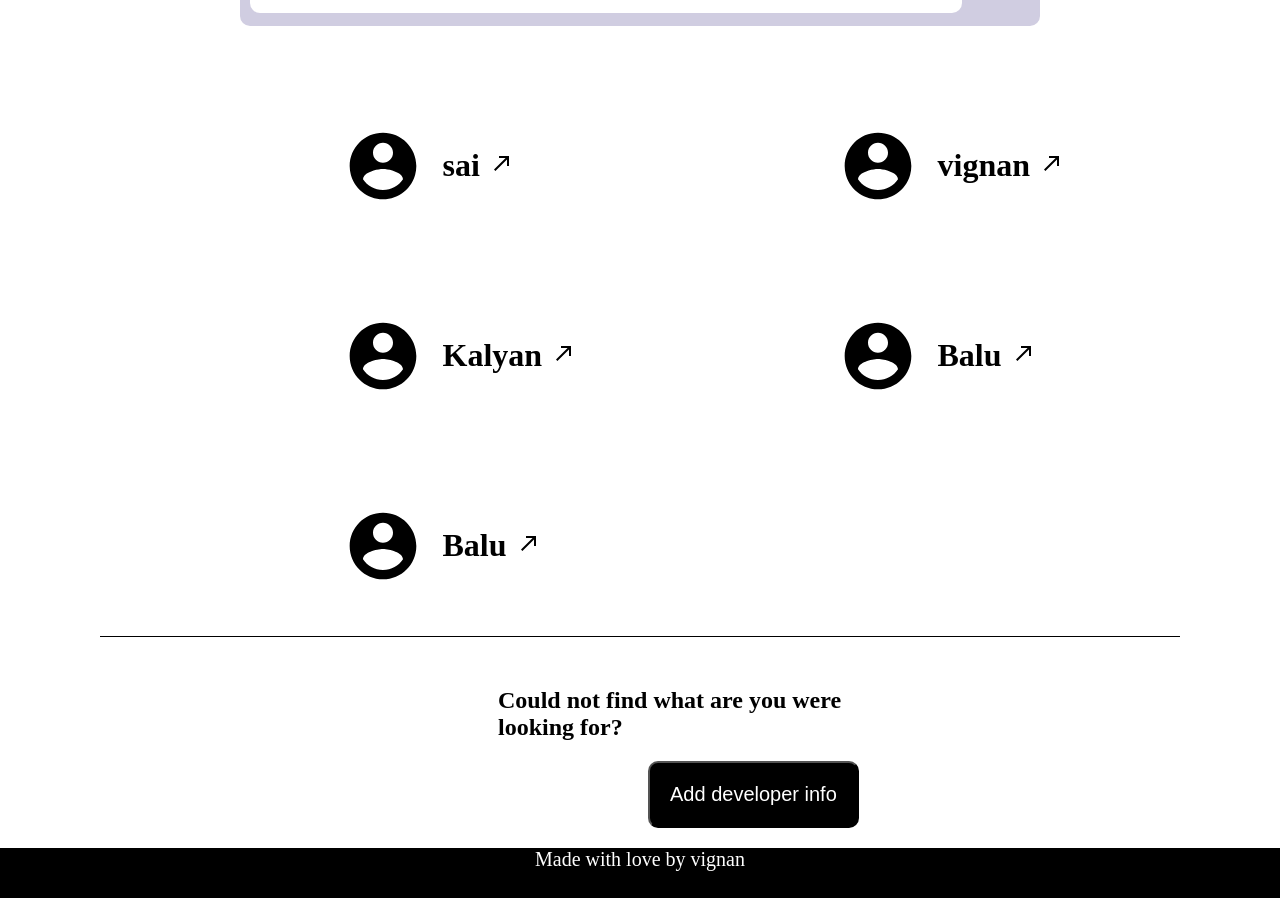
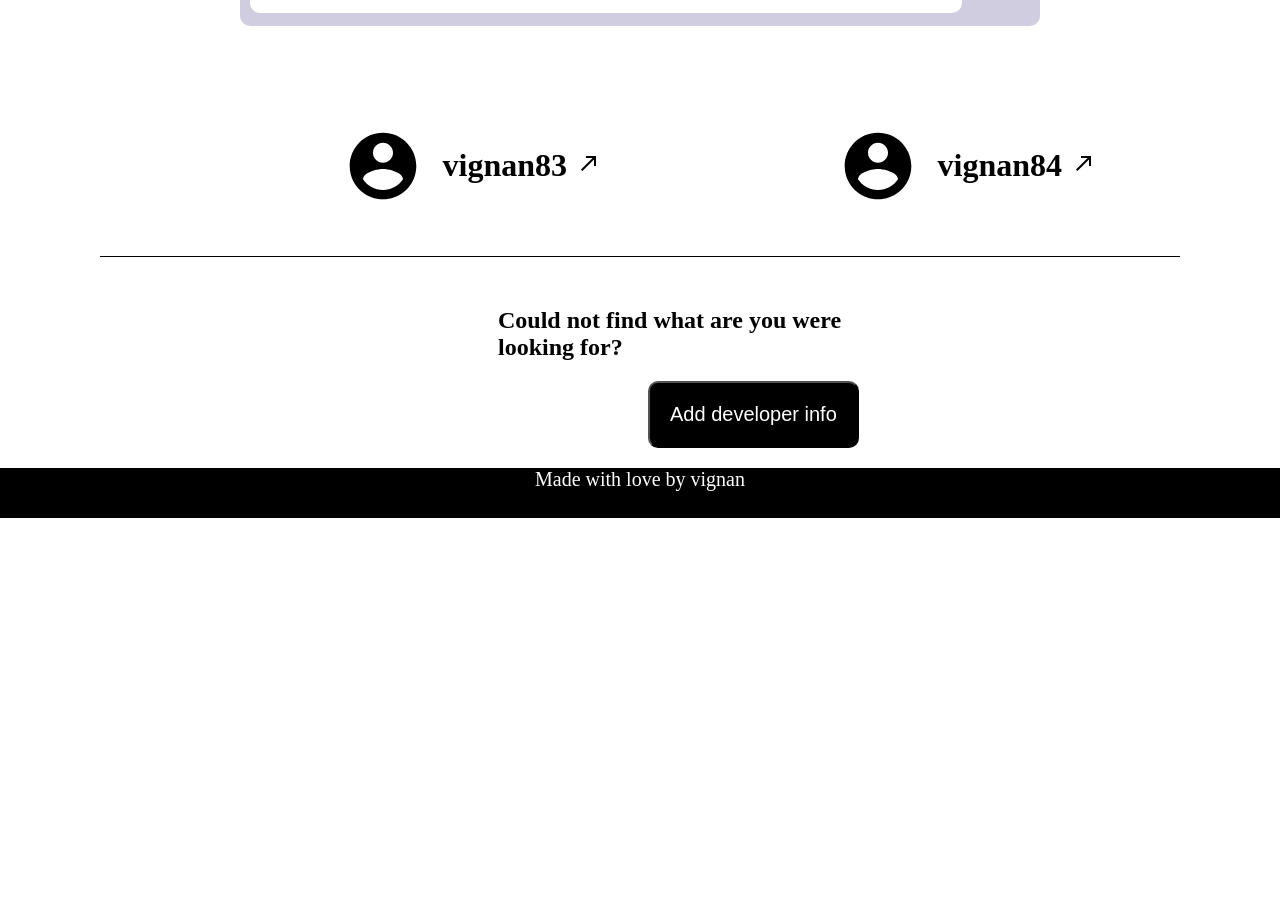
Before and after one commit to chunchuakhil/developer_profile, a React (Create React App) app: page / in a window 1280 px wide. Shown: the part 843-1741 px from the top of the page. After the commit the page ends 1361 px from the top, so only its background shows below. Built offline with nearby package versions, Linux system fonts and the light colour scheme.

Commit message:
add developer

```diff
--- a/src/Components/App.js
+++ b/src/Components/App.js
@@ -1,4 +1,4 @@
-import React,{useState,useContext} from "react";
+import React, { useState } from "react";
 import logo from "./Images/test.png";
 
 import Footer from "./Footer";
@@ -7,29 +7,25 @@ import Users from "./Users";
 import Developer from "./Developer";
 import data from "./Developers_data";
 
-
 export const DeveloperContext = React.createContext();
 
+function App() {
+  const [developers, setdevelopers] = useState(data);
 
-function App() {
-
-  const [developers,setdevelopers] = useState(data);
-
-  const searchfn = (text)=>{
-    const filterData = data.filter((el)=>{
-      if(text===''){
+  const searchfn = (text) => {
+    const filterData = data.filter((el) => {
+      if (text === "") {
         return el;
-      }
-      else{
+      } else {
         return el.name.toLowerCase().includes(text);
       }
-    })
+    });
     setdevelopers(filterData);
-  }
+  };
 
-  const addDeveloper = (details)=>{
-    console.log(details);
-  }
+  const addDeveloper = (details) => {
+    setdevelopers([...developers, details]);
+  };
 
   return (
     <DeveloperContext.Provider value={addDeveloper}>
@@ -42,13 +38,13 @@ function App() {
         </div>
         <h3 className="title1">Explore developer profiles</h3>
         <div className="line"></div>
-        <Search searchfn={searchfn}/>
-        <Users developers={developers}/>
+        <Search searchfn={searchfn} />
+        <Users developers={developers} />
         <div className="line"></div>
-       <Developer />
+        <Developer />
         <Footer />
       </div>
-      </DeveloperContext.Provider>
+    </DeveloperContext.Provider>
   );
 }
 
--- a/src/Components/Developers_data.js
+++ b/src/Components/Developers_data.js
@@ -2,8 +2,7 @@
 
 const data = [
     {
-        id:1,
-        name:"sai",
+
         github_link:"vignan83",
         hackerrank_link:"vignan",
         linked_link:"saivignan",
@@ -12,20 +11,13 @@ const data = [
         codechef_link:"vignan"
     },
     {
-        id:2,
-        name:"vignan"
-    },
-    {
-        id:3,
-        name:"Kalyan"
-    },
-    {
-        id:4,
-        name:"Balu"
-    },
-    {
-        id:5,
-        name:"Balu"
+
+        github_link:"vignan84",
+        hackerrank_link:"vignan",
+        linked_link:"saivignan",
+        medium_link:"vignan",
+        twitter_link:"vignan83",
+        codechef_link:"vignan"
     }
 ];
 
--- a/src/Components/Users.js
+++ b/src/Components/Users.js
@@ -3,11 +3,11 @@ import link from "./Images/link.svg";
 import React from "react";
 
 const Users = ({developers}) => {
-  const devs = developers.map((dev)=>{
+  const devs = developers.map((dev,index)=>{
     return (
-    <div className="users" key={dev.id}>
+    <div className="users" key={index}>
             <img src={user} alt=""></img>
-            <h1>{dev.name}</h1>
+            <h1>{dev.github_link}</h1>
             <div className="userlink">
               <img src={link} alt=""></img>
             </div>
```
